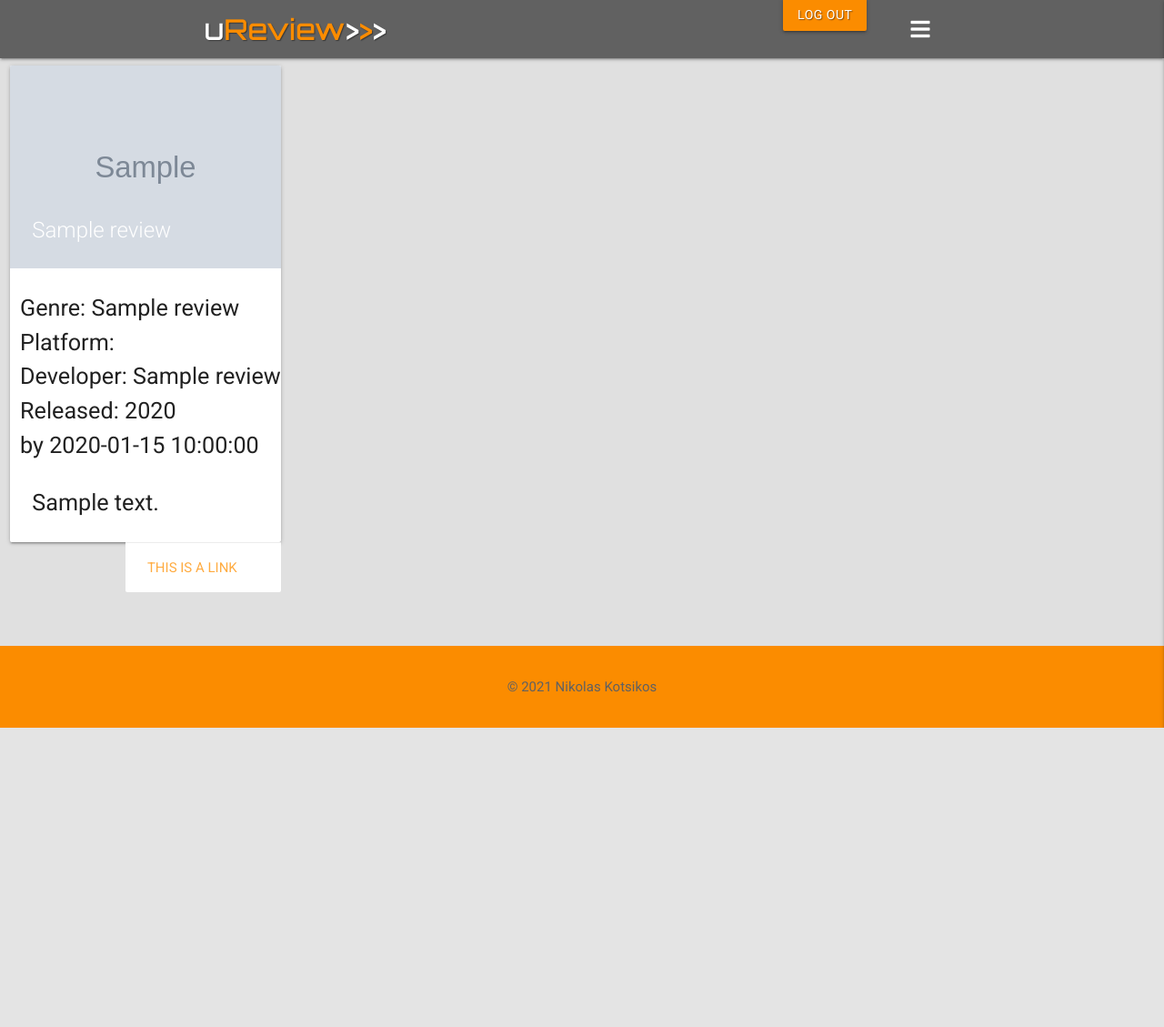
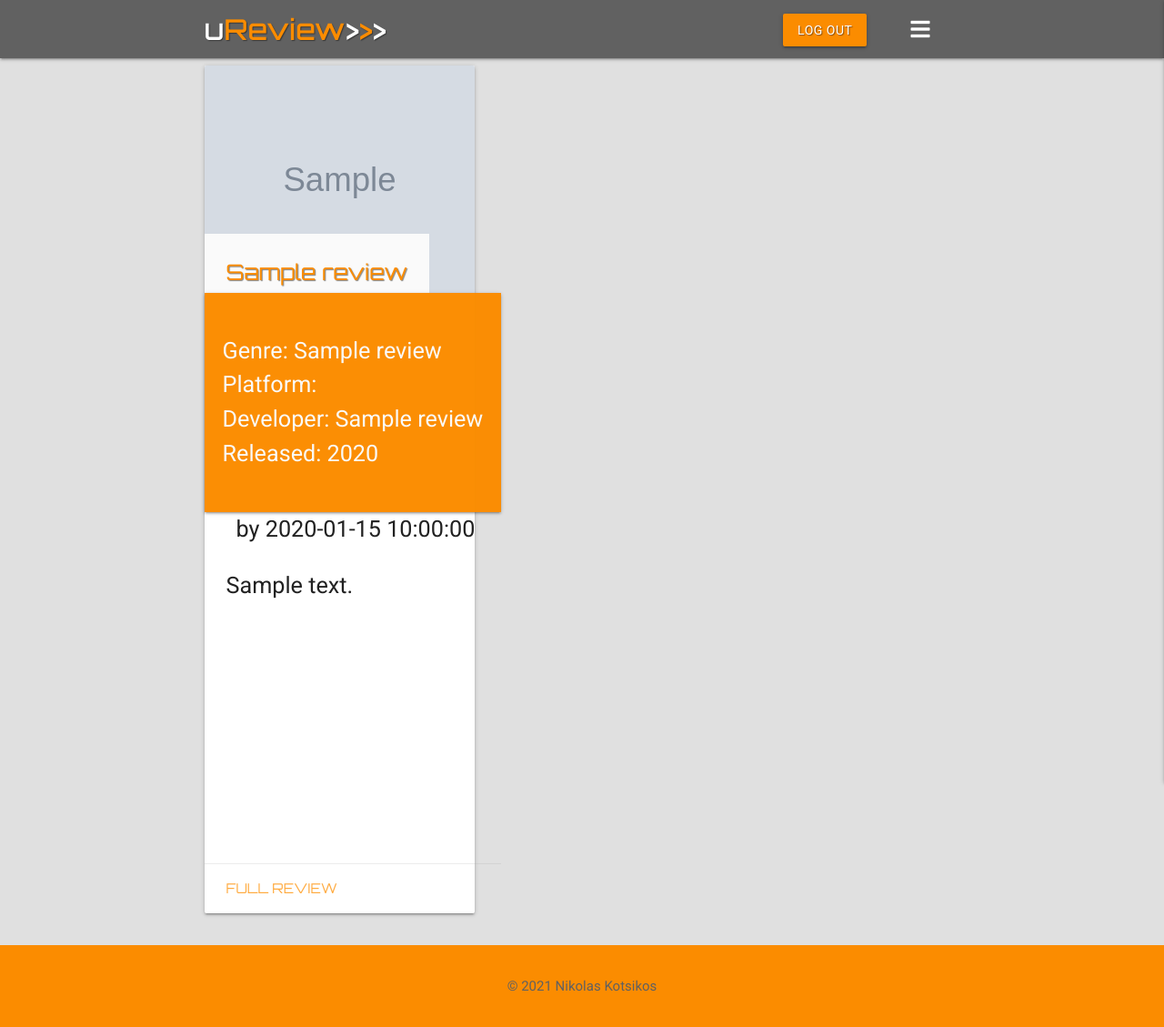
Before and after one commit to NikolasKotsikos/uReview, a Flask app: page /get_reviews in a window 1280 px wide. Shown: the whole page at 91% size. Before the commit the page ends 800 px from the top, so only its background shows below. Run offline with Flask 2, Linux system fonts and the light colour scheme; the visitor is signed in with stand-in values (Sample User, id 1); grey boxes marked "Sample" are stand-in pictures; a database or web service that is not in the repository returns one stand-in record (values such as "Sample title"); some libraries are stand-ins or nearby versions.

Commit message:
Work on arranging data display in reviews.html

```diff
--- a/static/css/style.css
+++ b/static/css/style.css
@@ -46,6 +46,10 @@
 
 .nav-extended.row {
     margin-bottom: 0;
+}
+
+#login-btn, #logout-btn {
+    margin-top: 15px;
 }
 /*----------------------------------------------------Homepage*/
 
@@ -102,7 +106,50 @@
     font-weight: 400;
     color: #616161;
 }
+
 /*--------------------------------Find Reviews Page*/
+.preview-wrapper {
+    display: grid;
+}
+
+.card-title {
+    background-color: #fafafa;
+    height: 65px;
+    font-family: "Orbitron", sans-serif;
+    font-weight: 500;
+}
+
+.card-image img {
+    height: 250px;
+    width: 350px;
+}
+
+.created-by {
+    margin-left: 35px
+}
+
+.game-data {
+   background-color: #fb8c00;
+   box-shadow: 0 2px 2px 0 rgba(0, 0, 0, 0.14), 0 3px 1px -2px rgba(0, 0, 0, 0.12), 0 1px 5px 0 rgba(0, 0, 0, 0.2);
+   opacity: 98%;
+   padding: 20px;
+   color: #fafafa;
+   font-weight: 400;
+
+}
+
+.review-text {
+    font-family: "Roboto", sans-serif;
+    font-weight: 400;
+    height: 300px;
+    overflow: hidden;
+    text-overflow: ellipsis;
+}
+
+.card-action a {
+    font-family: "Orbitron", sans-serif;
+    font-weight: 400;
+}
 
 /*--------------------------------Log-in & Create Account Page*/
 
--- a/templates/base.html
+++ b/templates/base.html
@@ -25,17 +25,17 @@
                 <div class="nav-wrapper">
                     <a href="{{ url_for('home') }}" class="brand-logo text-shadow left">u<span>Review</span>&gt;<span>&gt;</span>&gt;</a>
                     <!-- Navbar buttons -->
-                        <ul class="nav-btns right">
+                        <ul class="nav-btns flow-text right">
 
                             {% if session.user %}
                             <!--Logout button-->
                             <li>
-                            <a id="logout-btn" class="btn orange darken-1 text-shadow show-on-large" href="{{ url_for('logout') }}">Log out</a>
+                            <a id="logout-btn" class="btn orange darken-1 text-shadow show-on-large hide-on-med-and-down" href="{{ url_for('logout') }}">Log out</a>
                             </li>
                             {% else %}
                             <!--Login button-->
                             <li>
-                            <a id="login-btn" class="btn orange darken-1 text-shadow show-on-large" href="{{ url_for('login') }}">Log in</a>
+                            <a id="login-btn" class="btn orange darken-1 text-shadow show-on-large hide-on-med-and-down" href="{{ url_for('login') }}">Log in</a>
                             </li>
                             {% endif %}
                             <!-- Dropdown sidenav menu trigger -->
@@ -59,6 +59,10 @@
                             <li>
                                 <a class="sidenav-close" href="#">Add a Review</a>
                             </li>
+                            {% else %}
+                            <li>
+                                <a class="sidenav-close" href="{{ url_for('create_account') }}">Create Account</a>
+                            </li>
                             {% endif %}
                             <li>
                                 <a class="sidenav-close" href="#">Genres</a>
@@ -74,9 +78,7 @@
                                 <a class="sidenav-close" href="#">Add Platform</a>
                             </li>
                             {% endif %}
-                            <li>
-                                <a class="sidenav-close" href="{{ url_for('create_account') }}">Create Account</a>
-                            </li>
+
                             {% if session.user %}
                             <!--Logout Mobile-->
                             <li>
--- a/templates/reviews.html
+++ b/templates/reviews.html
@@ -1,45 +1,47 @@
 {% extends "base.html" %}
 {% block content %}
 
+
+    <div class="row card-preview-container">
         {% for review in reviews %}
-    <div class="row card-preview-container">
-        <div class="col s12 m8 l3 offset-m2">
+        <div class="col s12 m8 l3 offset-m2 offset-l2">
 
             <div class="card card-preview" id="{{ review.review_id }}">
                         <div class="card-image">
                              <img src="{{ review.img_url}}">
-                    <span class="card-title">{{ review.review_name }}</span>
+                             <span class="card-title orange-text text-darken-1 text-shadow">{{ review.review_name }}</span>
                         </div>
-                <div class="game_data">
-                    <ul class="flow-text right">
+                    <div class="preview-wrapper">
+                        <div class="game-data left">
+                            <ul class="flow-text">
                                 <li>
                                     Genre: {{ review.genre_name }}
                                 </li>
                                 <li>
                                     Platform: {{ review.platform }}
                                 </li>
-                        <li>
+                                <li class="truncate">
                                     Developer: {{ review.dev_name }}
                                 </li>
                                 <li>
                                     Released: {{ review.release_year }}
                                 </li>
-                         <li>
-                            by {{ review.created_by }}
-                        </li>
                             </ul>
                         </div>
-                <div class="card-content flow-text">
-                    <p>
+                        <span class="created-by flow-text right">by <strong>{{ review.created_by }}</strong></span>
+                        <div class="card-content flow-text left">
+                            <p class="review-text">
                                 {{ review.review_text }}
                             </p>
                         </div>
                         <div class="card-action right">
-                <a href="#">This is a link</a>
+                                <a href="#">Full Review</a>
                         </div>
                     </div>
             </div>
         </div>
         {% endfor %}
+    </div>
+
 
 {% endblock %}
```
Lines whose indentation alone changed are shown as unchanged.
